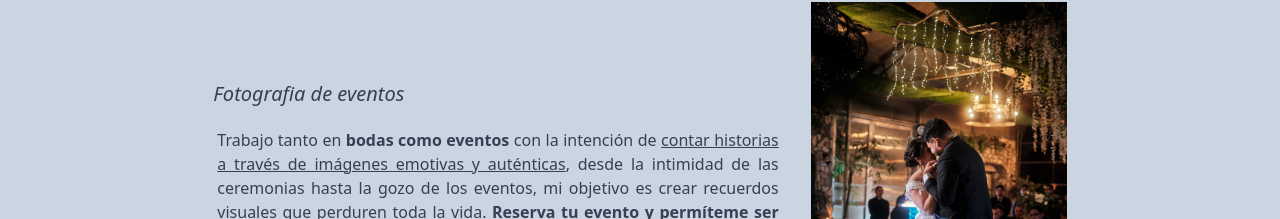
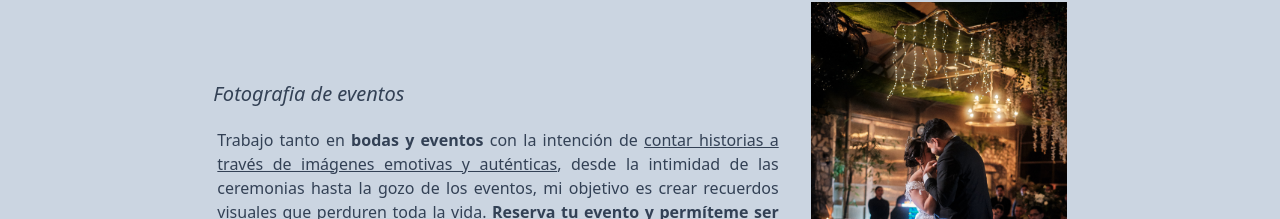
Before and after one commit to oscarOlg/oscar-olg, a React (Create React App) app: page / in a window 1280 px wide. Shown: the part 1320-1539 px from the top of the page. Built offline with nearby package versions, Linux system fonts and the light colour scheme; no server answers; the database is empty.

Commit message:
fix minor issue

```diff
--- a/src/components/MasonryComponent.tsx
+++ b/src/components/MasonryComponent.tsx
@@ -72,7 +72,7 @@ export const MasonryComponent = ({
       {showButton && (
         <button
           onClick={scrollTop}
-          className="fixed cursor-pointer font-bold text-2xl right-[20px] bottom-[25px] rounded-full bg-slate-100 border-slate-500 opacity-90 border-2 text-slate-800 hover:text-slate-50 hover:bg-slate-500 px-2"
+          className="fixed cursor-pointer font-bold text-3xl right-[20px] bottom-[25px] rounded-full bg-slate-100 border-slate-500 opacity-90 border-2 text-slate-800 hover:text-slate-50 hover:bg-slate-500 px-3 py-1"
         >
           ^
         </button>
--- a/src/utils/Constants.tsx
+++ b/src/utils/Constants.tsx
@@ -1,6 +1,6 @@
 export const EVENTS_DESCRIPTION = (
   <>
-    Trabajo tanto en <b>bodas como eventos</b> con la intención de{" "}
+    Trabajo tanto en <b>bodas y eventos</b> con la intención de{" "}
     <u>contar historias a través de imágenes emotivas y auténticas</u>, desde la
     intimidad de las ceremonias hasta la gozo de los eventos, mi objetivo es
     crear recuerdos visuales que perduren toda la vida.{" "}
```
